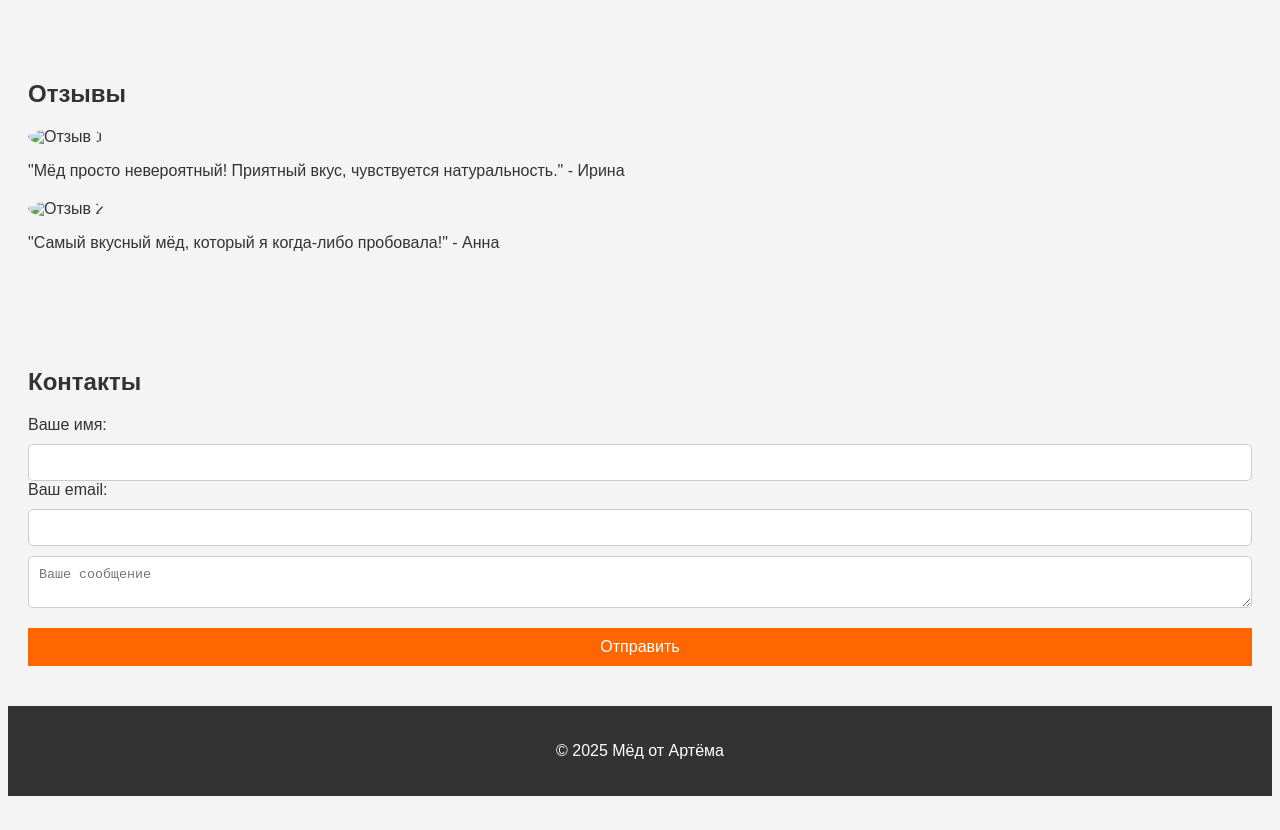
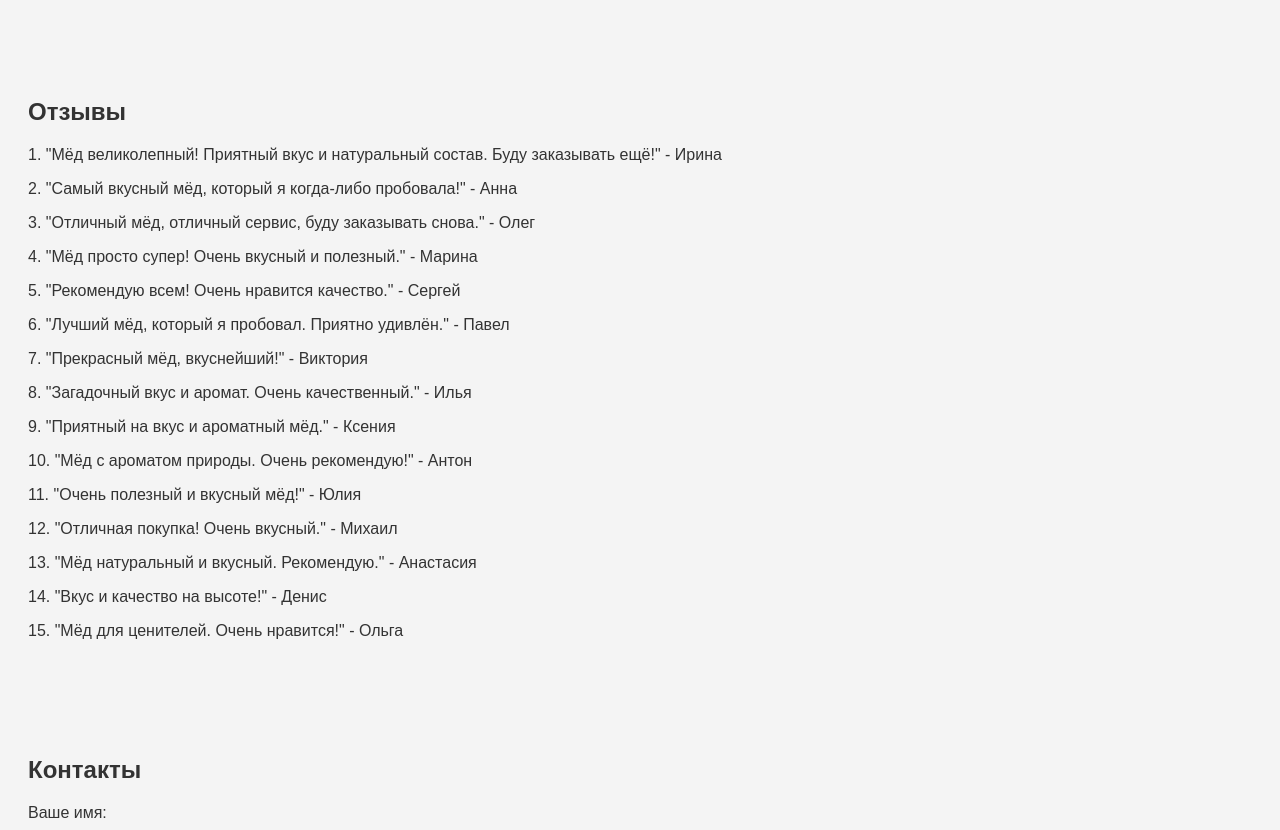
Before and after one commit to Doogger123/Sait_Artem, a plain HTML site: page index.html in a window 1280 px wide. Shown: the part 1120-1950 px from the top of the page. Before the commit the page ends 1924 px from the top, so only its background shows below. Drawn offline with Linux system fonts and the light colour scheme; a script that the page names is missing.

Commit message:
Update index.html

```diff
--- a/index.html
+++ b/index.html
@@ -23,12 +23,12 @@
 
     <section class="hero">
         <h2>Приветствуем вас на нашей пасеке!</h2>
-        <p>Лучший мёд от Артёма — натуральный и вкусный!</p>
+        <p>Лучший мёд — натуральный и вкусный!</p>
     </section>
 
     <section id="about">
         <h2>О нас</h2>
-        <p>Мы, Артём и наша команда, занимаемся производством качественного мёда. Наши пчёлы собирают мёд в экологически чистых районах, что делает его особенным и полезным для здоровья.</p>
+        <p>Мы занимаемся производством качественного мёда уже более 10 лет. Наша пасека расположена в экологически чистых районах, где пчёлы собирают не только мёд, но и пользу для вашего здоровья. Мы заботимся о каждом этапе — от сбора до упаковки, чтобы вы могли наслаждаться самым натуральным и вкусным продуктом.</p>
     </section>
 
     <section id="products">
@@ -61,13 +61,22 @@
 
     <section id="reviews">
         <h2>Отзывы</h2>
-        <div class="review">
-            <img src="customer1.jpg" alt="Отзыв 1">
-            <p>"Мёд просто невероятный! Приятный вкус, чувствуется натуральность." - Ирина</p>
-        </div>
-        <div class="review">
-            <img src="customer2.jpg" alt="Отзыв 2">
-            <p>"Самый вкусный мёд, который я когда-либо пробовала!" - Анна</p>
+        <div class="reviews-list">
+            <p>1. "Мёд великолепный! Приятный вкус и натуральный состав. Буду заказывать ещё!" - Ирина</p>
+            <p>2. "Самый вкусный мёд, который я когда-либо пробовала!" - Анна</p>
+            <p>3. "Отличный мёд, отличный сервис, буду заказывать снова." - Олег</p>
+            <p>4. "Мёд просто супер! Очень вкусный и полезный." - Марина</p>
+            <p>5. "Рекомендую всем! Очень нравится качество." - Сергей</p>
+            <p>6. "Лучший мёд, который я пробовал. Приятно удивлён." - Павел</p>
+            <p>7. "Прекрасный мёд, вкуснейший!" - Виктория</p>
+            <p>8. "Загадочный вкус и аромат. Очень качественный." - Илья</p>
+            <p>9. "Приятный на вкус и ароматный мёд." - Ксения</p>
+            <p>10. "Мёд с ароматом природы. Очень рекомендую!" - Антон</p>
+            <p>11. "Очень полезный и вкусный мёд!" - Юлия</p>
+            <p>12. "Отличная покупка! Очень вкусный." - Михаил</p>
+            <p>13. "Мёд натуральный и вкусный. Рекомендую." - Анастасия</p>
+            <p>14. "Вкус и качество на высоте!" - Денис</p>
+            <p>15. "Мёд для ценителей. Очень нравится!" - Ольга</p>
         </div>
     </section>
 
```
